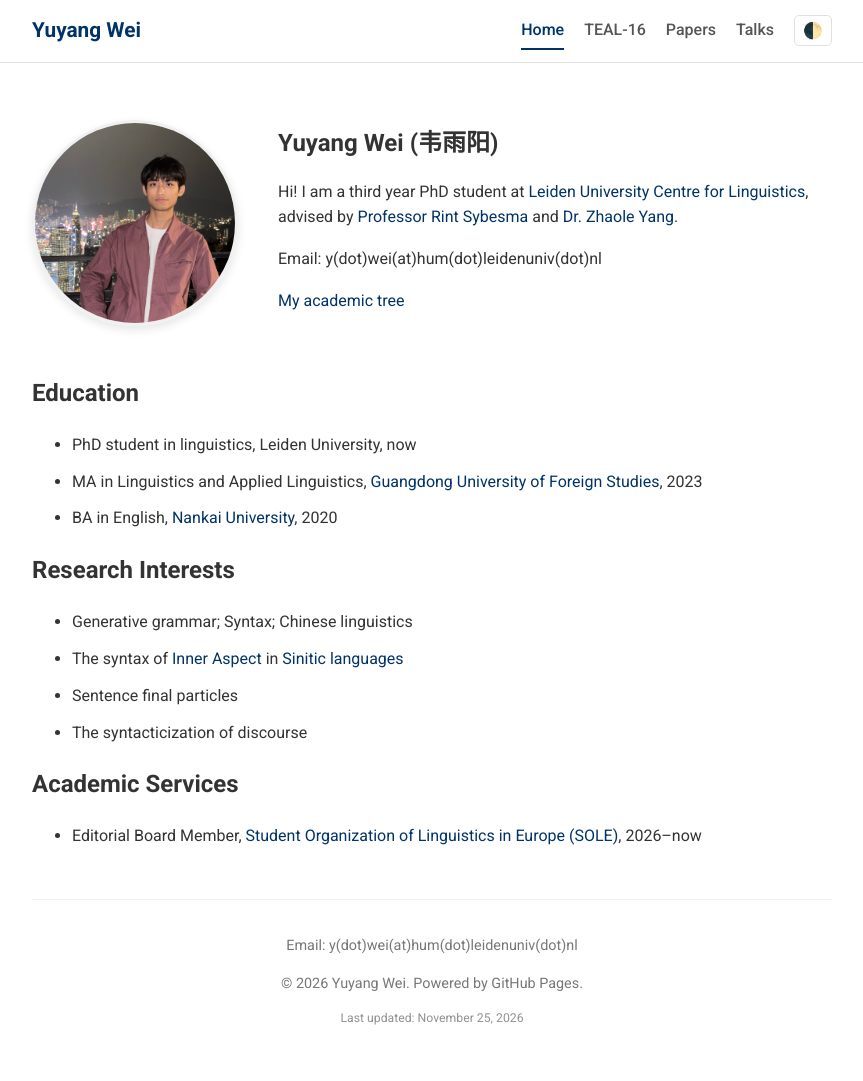
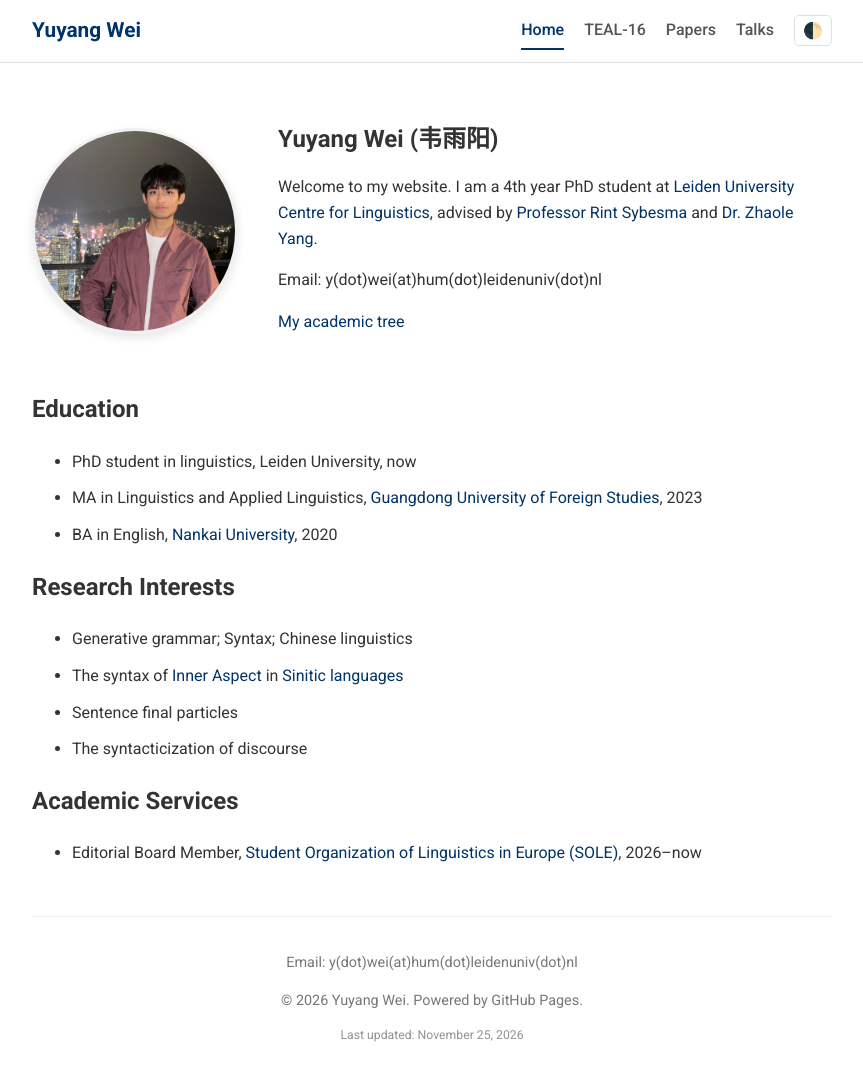
Before and after one commit to yuyang-wei/yuyang-wei.github.io, a Jekyll site: the page built from index.md, in a window 1280 px wide and 1098 px high. Shown: the top 1081 px of the window, without its empty margins (208-1071 px from the left). Built offline with Jekyll 4.4.1, drawn with Linux system fonts in a browser that asks for light colours; our own code applies the rules of GitHub Pages for plain Markdown files.

Commit message:
Update bio to reflect current PhD year

```diff
--- a/index.md
+++ b/index.md
@@ -5,7 +5,7 @@
 
   <div class="profile-bio">
     <h1>Yuyang Wei (韦雨阳)</h1>
-    <p>Hi! I am a third year PhD student at <a href="https://www.universiteitleiden.nl/en/humanities/leiden-university-centre-for-linguistics">Leiden University Centre for Linguistics</a>, advised by <a href="https://www.universiteitleiden.nl/en/staffmembers/rint-sybesma">Professor Rint Sybesma</a> and <a href="https://www.universiteitleiden.nl/en/staffmembers/zhaole-yang">Dr. Zhaole Yang</a>.</p>
+    <p>Welcome to my website. I am a 4th year PhD student at <a href="https://www.universiteitleiden.nl/en/humanities/leiden-university-centre-for-linguistics">Leiden University Centre for Linguistics</a>, advised by <a href="https://www.universiteitleiden.nl/en/staffmembers/rint-sybesma">Professor Rint Sybesma</a> and <a href="https://www.universiteitleiden.nl/en/staffmembers/zhaole-yang">Dr. Zhaole Yang</a>.</p>
     <p>Email: {{ site.email }}</p>
     <p><a href="https://academictree.org/linguistics/tree.php?pid=948433#">My academic tree</a></p>
   </div>
```
